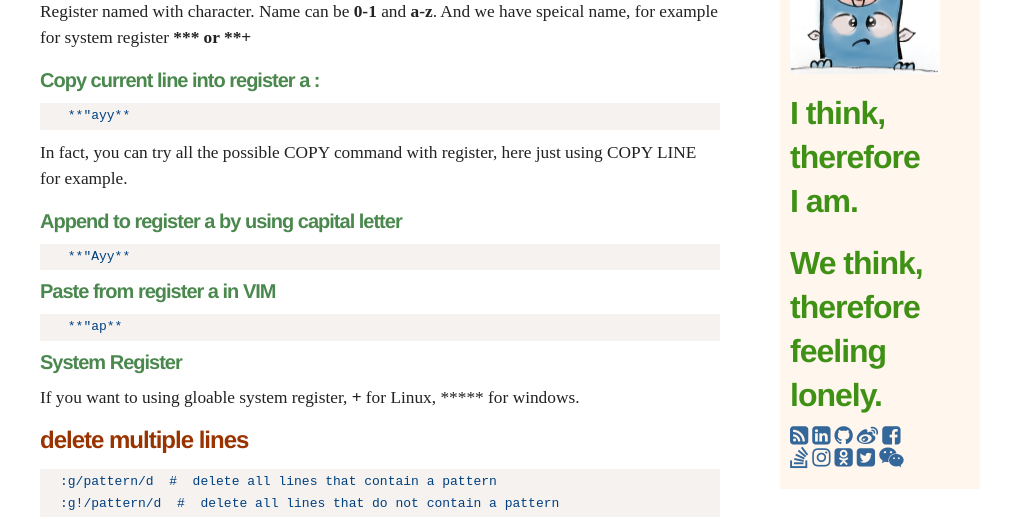
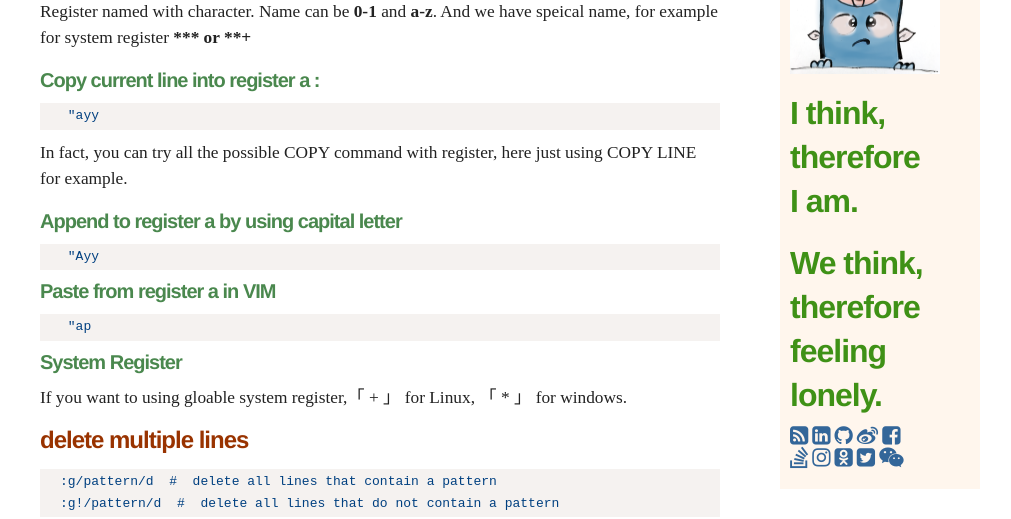
Before and after one commit to villim/villim.github.io, a Jekyll site: the page built from _posts/2016-10-23-vim-tips.md, in a window 1280 px wide. Shown: the part 305-824 px from the top of the page, without its empty margins (135-1146 px from the left). Built offline with Jekyll 4.4.1, drawn with Linux system fonts in a browser that asks for light colours.

````diff
--- a/_posts/2016-10-23-vim-tips.md
+++ b/_posts/2016-10-23-vim-tips.md
@@ -13,7 +13,7 @@ Register named with character. Name can be **0-1** and **a-z**. And we have spei
 ### Copy current line into **register a** :
 
 ```
- **"ayy**
+ "ayy
 ```
 
 In fact, you can try all the possible COPY command with register, here just using COPY LINE for example.
@@ -21,18 +21,18 @@ In fact, you can try all the possible COPY command with register, here just usin
 ### Append to **register a** by using  capital letter
 
 ```
- **"Ayy**
+ "Ayy
 ```
 
 ### Paste from **register a** in VIM
 
 ```
- **"ap**
+ "ap
 ```
 
 ### System Register
 
-If you want to using gloable system register, **+** for Linux, ***** for windows.
+If you want to using gloable system register,「 + 」 for Linux, 「 * 」 for windows.
 
 
 ## delete multiple lines
````
